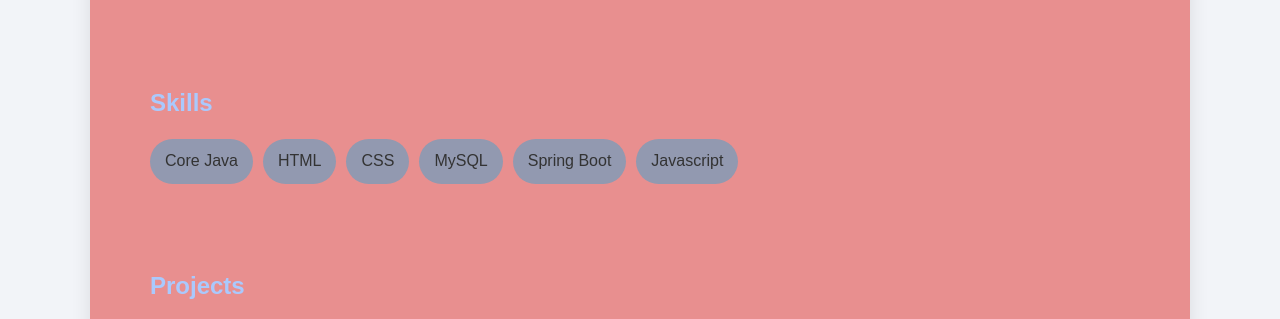
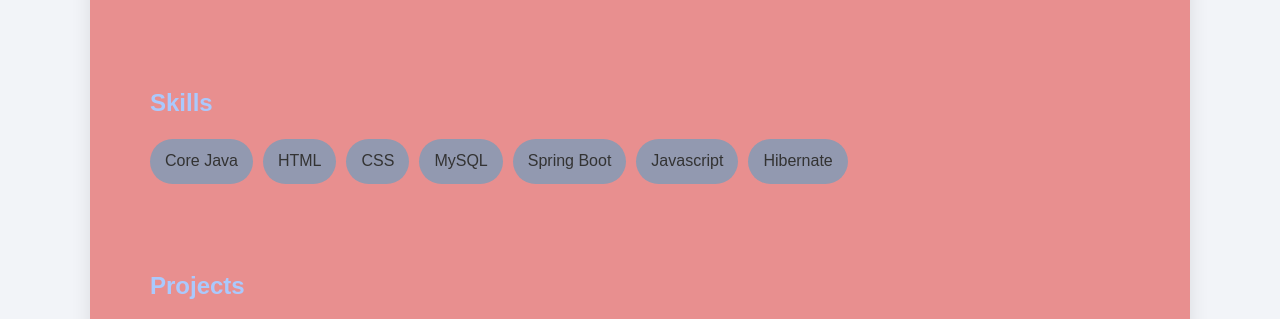
Before and after one commit to Heenakousars18/Heena-Portfolio, a plain HTML site: page index.html in a window 1280 px wide. Shown: the part 840-1159 px from the top of the page. Drawn offline with Linux system fonts and the light colour scheme.

Commit message:
added 1 skill

```diff
--- a/index.html
+++ b/index.html
@@ -39,6 +39,7 @@
           <li>MySQL</li>
           <li>Spring Boot</li>
           <li>Javascript</li>
+          <li>Hibernate</li>
         </ul>
       </section>
 
```
